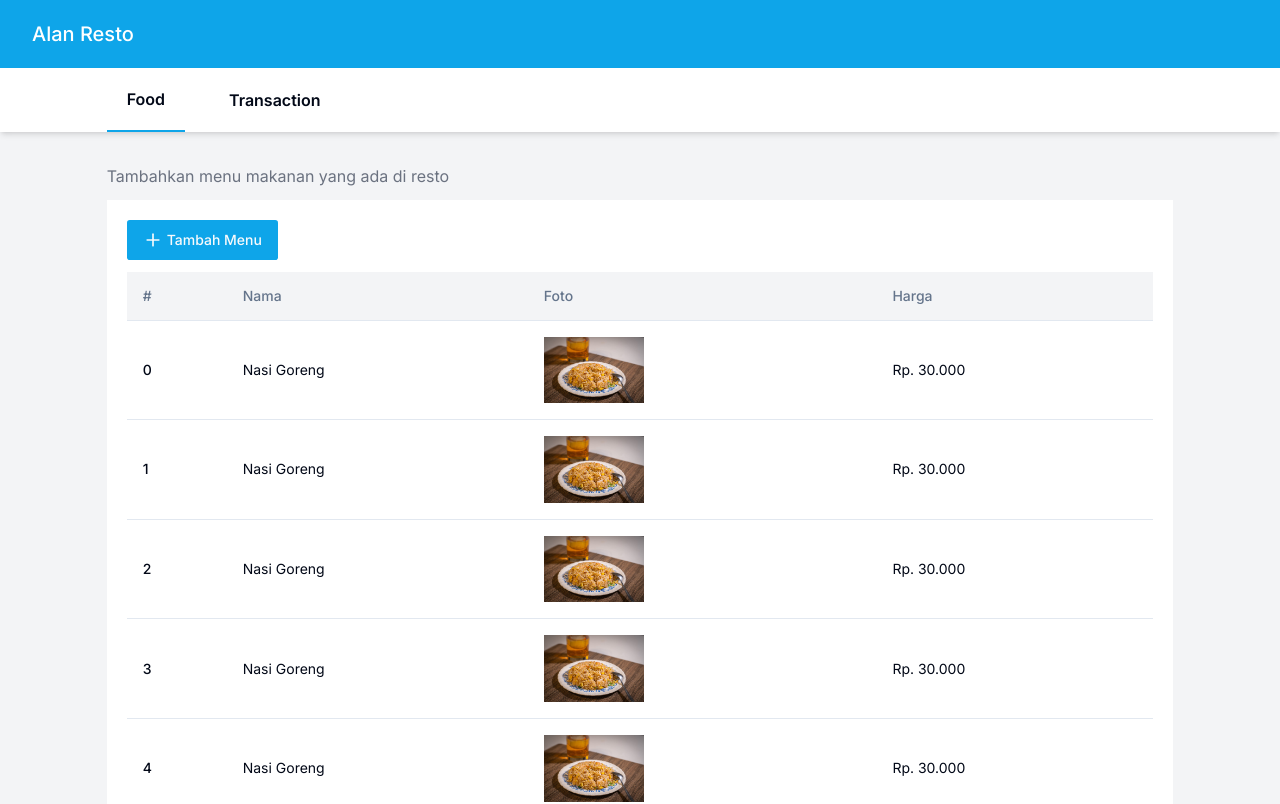
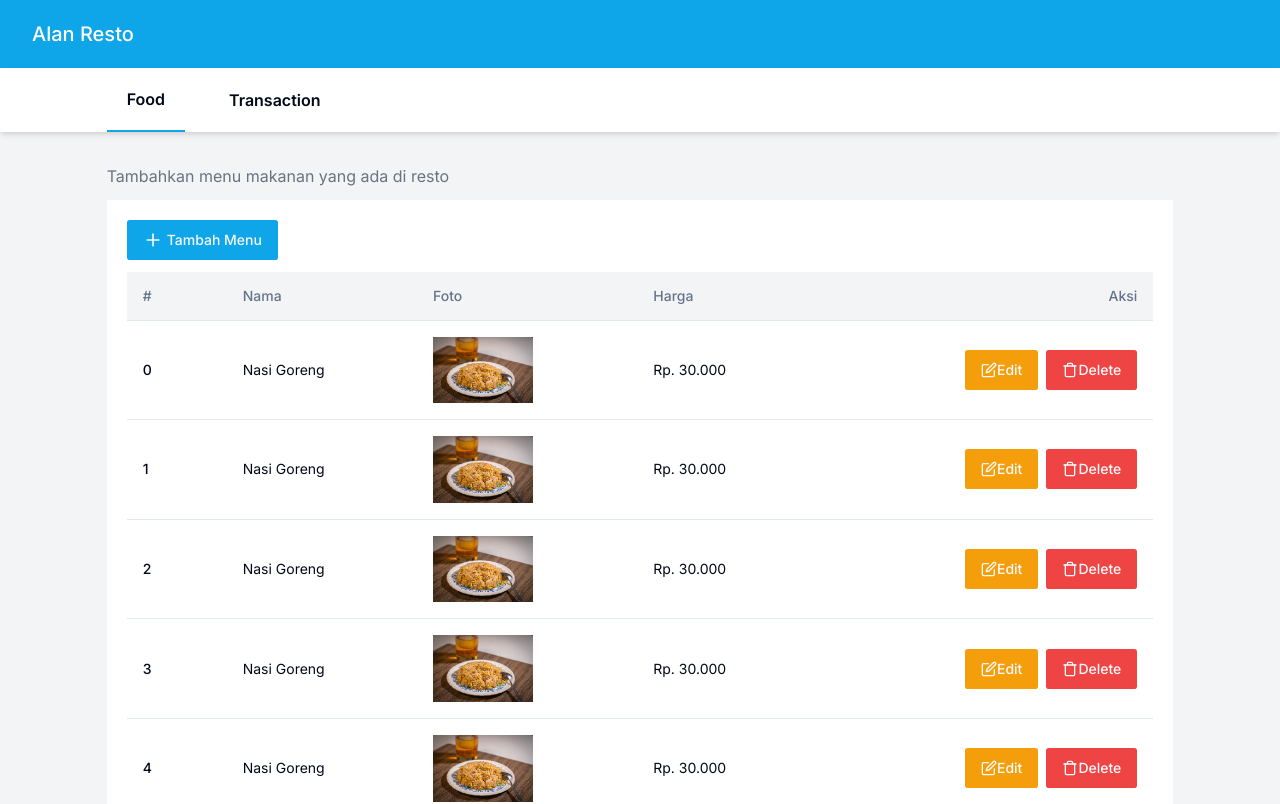
Before and after one commit to alaqsaka/kaseer-app, a Next.js app: page /food in a window 1280 px wide. Shown: the top 804 px of the page. Built offline with nearby package versions, Linux system fonts and the light colour scheme.

Commit message:
add column for action

```diff
--- a/app/food/components/table-food.tsx
+++ b/app/food/components/table-food.tsx
@@ -1,3 +1,4 @@
+import { Button } from "@/components/ui/button";
 import {
   Table,
   TableBody,
@@ -8,6 +9,7 @@ import {
   TableRow,
 } from "@/components/ui/table";
 import Image from "next/image";
+import { LuEdit, LuTrash } from "react-icons/lu";
 
 const TableFood = () => {
   return (
@@ -18,6 +20,7 @@ const TableFood = () => {
           <TableHead>Nama</TableHead>
           <TableHead>Foto</TableHead>
           <TableHead className="">Harga</TableHead>
+          <TableHead className="text-right">Aksi</TableHead>
         </TableRow>
       </TableHeader>
       <TableBody>
@@ -35,6 +38,18 @@ const TableFood = () => {
                 />
               </TableCell>
               <TableCell className="">Rp. 30.000</TableCell>
+              <TableCell className="text-right">
+                <div className="flex gap-2 justify-end">
+                  <Button className="bg-amber-500 hover:bg-amber-400">
+                    <LuEdit className="h-4 w-4" />
+                    Edit
+                  </Button>
+                  <Button className="bg-red-500 hover:bg-red-400">
+                    <LuTrash className="h-4 w-4" />
+                    Delete
+                  </Button>
+                </div>
+              </TableCell>
             </TableRow>
           );
         })}
--- a/components/navbar.tsx
+++ b/components/navbar.tsx
@@ -19,7 +19,7 @@ const Navbar = () => {
         <div className="w-4/6 lg:w-5/6 mx-auto flex gap-6">
           <div
             onClick={() => router.push("/food")}
-            className={`px-5  flex items-center font-semibold text-center hover:bg-gray-100 cursor-pointer ${
+            className={`px-5 flex items-center font-semibold text-center hover:bg-gray-100 cursor-pointer ${
               pathname.includes("food") === true && "border-sky-500 border-b-2"
             }`}
           >
@@ -27,7 +27,7 @@ const Navbar = () => {
           </div>
           <div
             onClick={() => router.push("/transaction")}
-            className={`px-5  flex items-center font-semibold text-center hover:bg-gray-100 cursor-pointer ${
+            className={`px-5 flex items-center font-semibold text-center hover:bg-gray-100 cursor-pointer ${
               pathname.includes("transaction") && "border-sky-500 border-b-2"
             }`}
           >
```
